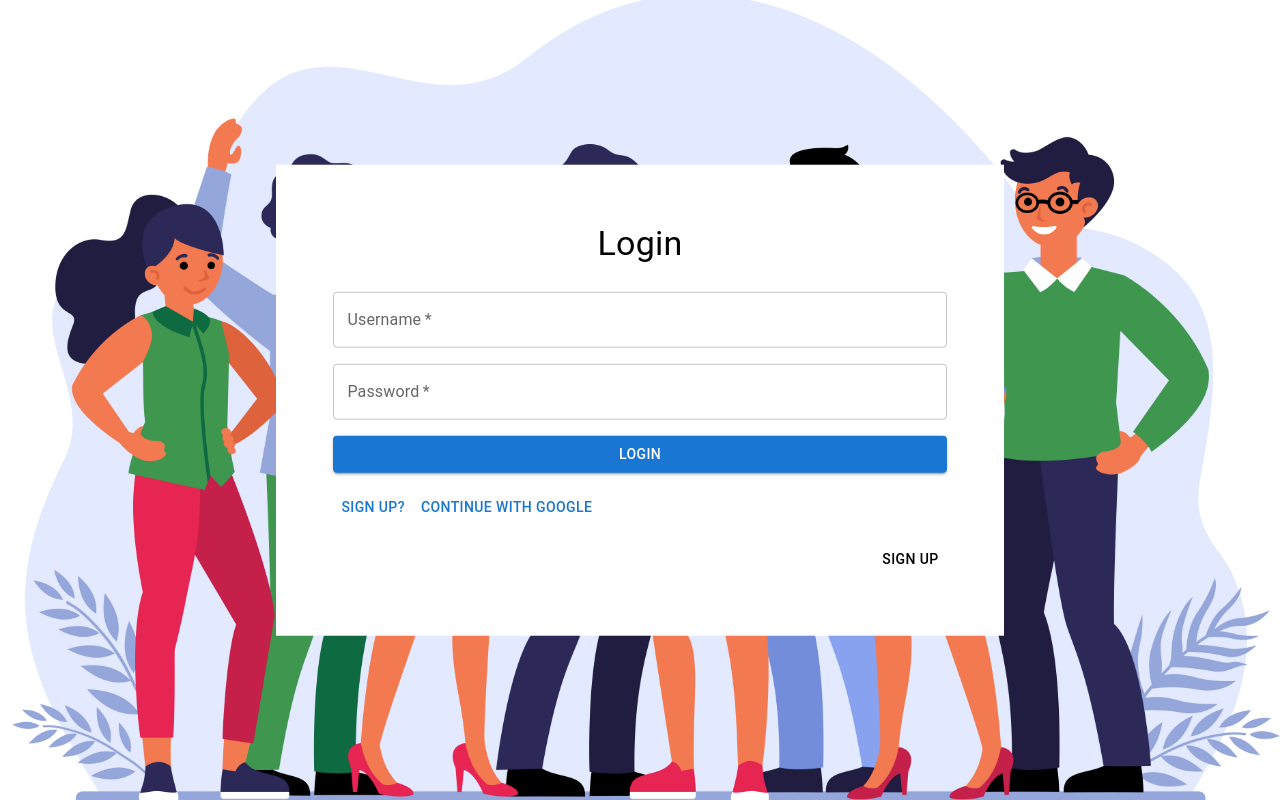
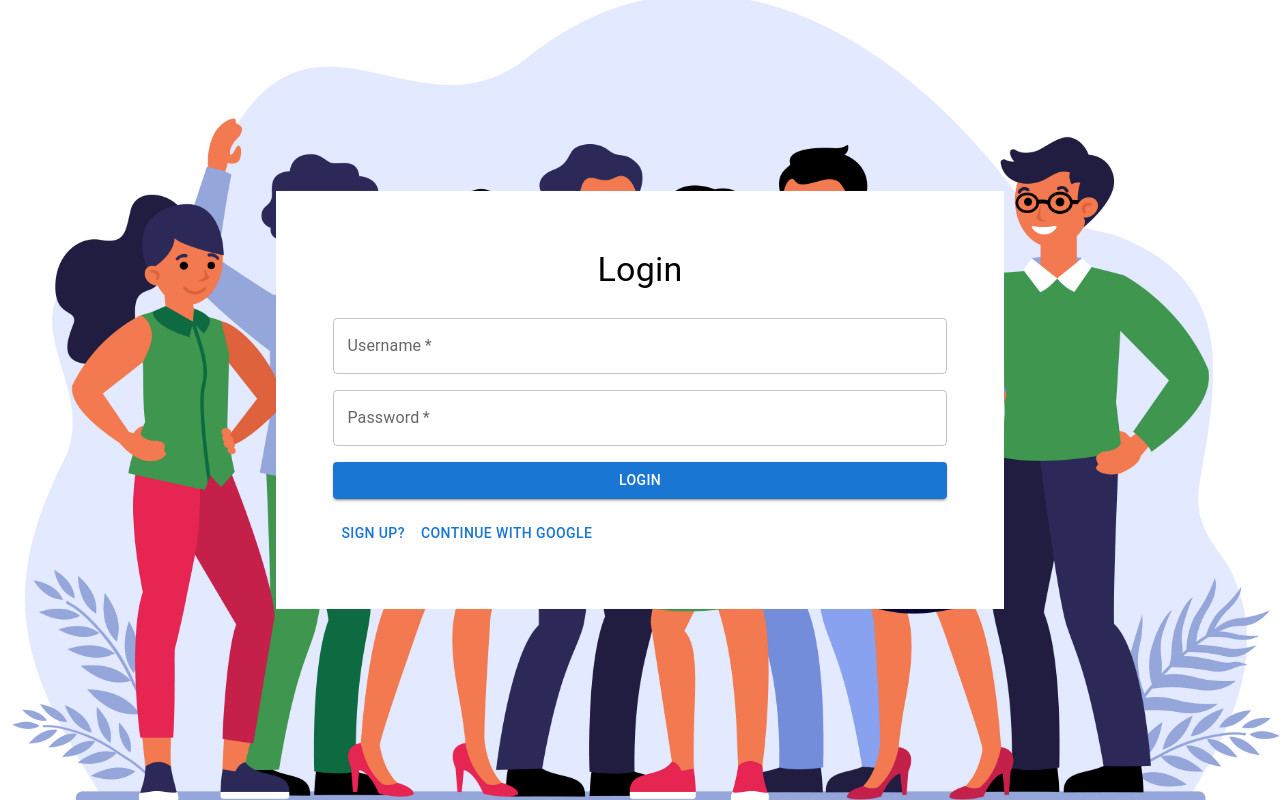
Before and after one commit to Sohaibmeo/BuzzBridge, a React (Create React App) app in the folder buzzbridge-frontend/: page / in a window 1280 px wide. Built offline with nearby package versions, Linux system fonts and the light colour scheme; no server answers.

Commit message:
improved login page double sign up

```diff
--- a/buzzbridge-frontend/src/pages/Login.tsx
+++ b/buzzbridge-frontend/src/pages/Login.tsx
@@ -48,17 +48,6 @@ const Login = () => {
           }}
         >
           <LoginUserForm />
-          <Grid
-            container
-            justifyContent="flex-end"
-            style={{ marginTop: '16px' }}
-          >
-            <Grid item>
-              <Button color="inherit" onClick={() => setOpenSignupModal(true)}>
-                Sign up
-              </Button>
-            </Grid>
-          </Grid>
         </Box>
         {openSignupModal && (
           <CreateModal
```
